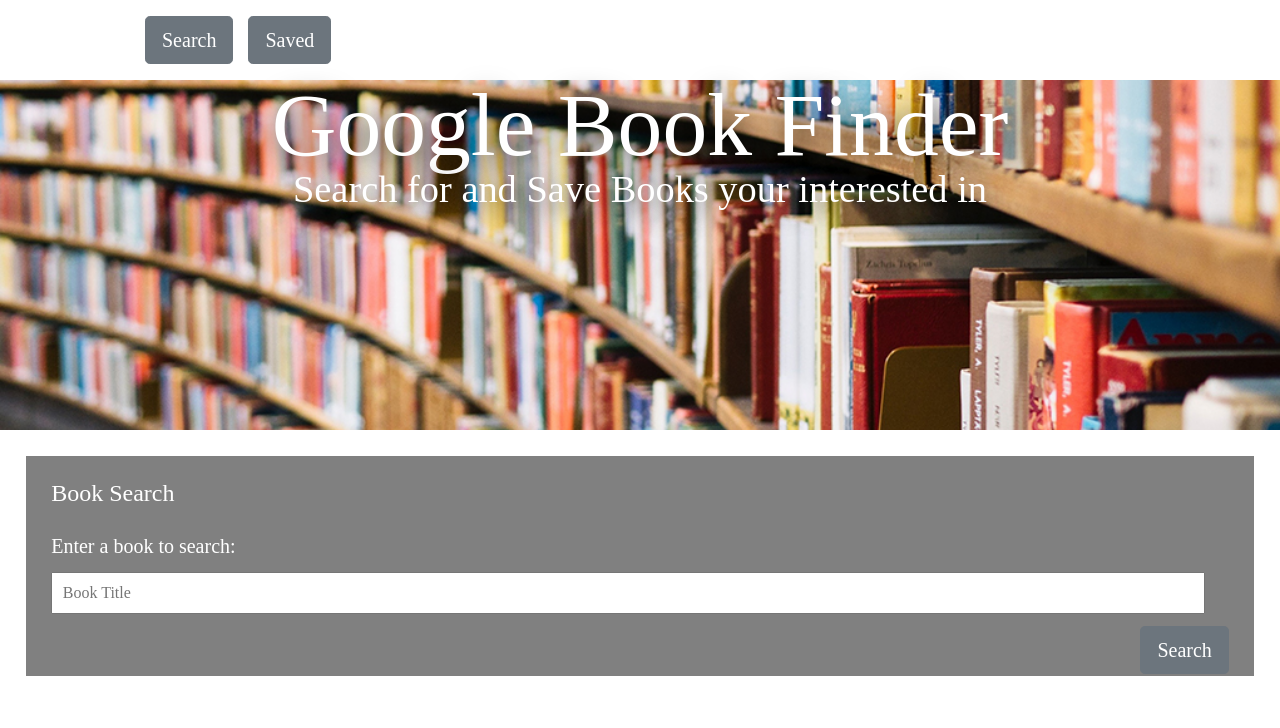
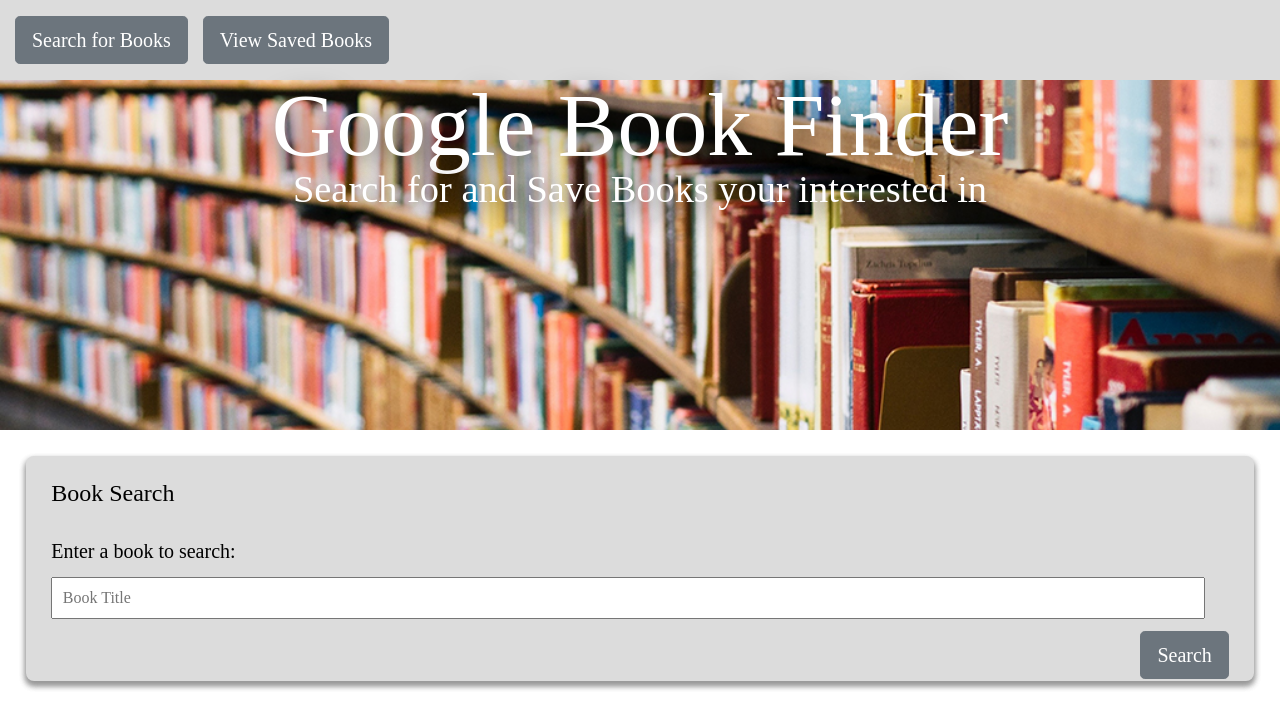
Before and after one commit to doingway2much/Google-Book-Finder, a React (Create React App) app in the folder client/: page / in a window 1280 px wide. Shown: the top 728 px of the page. Built offline with nearby package versions, Linux system fonts and the light colour scheme; the HTML template or start-up script is replaced by a standard one.

Commit message:
Added a bunch of formating to all pages

```diff
--- a/client/src/App.css
+++ b/client/src/App.css
@@ -1,66 +1,3 @@
-header p {
-  font-size: 3vw;
-  text-align: center;
-  color: white;
-  text-shadow: 5px 5px 30px black;
-}
-
-h3 {
-  font-size: 1.5rem;
-}
-
-/* #searchContainer, #resultsContainer {
-  color: white;
-  background-color: #33658A;
-  padding: 2vw;
-  margin: 2vw;
-  font-size: 3vw;
-} */
-
-form {
-  padding: 1rem 0 1.5rem;
-  position: relative;
-}
-
-label {
-  font-size: 1.25rem;
-}
-
-input {
-  margin: 1vw 0;
-  width: 98%;
-  padding: .75vw;
-  font-size: 1.25vw;
-}
-
-button {
-  border-radius: 0;
-  border: none;
-  background-color: #f9c411;
-  color: white;
-  padding: .75vw;
-  font-size: 1.25vw;
-}
-
-form button {
-  position: absolute;
-  right: 0;
-}
-
-button[disabled] {
-  background-color: #f9e39f;
-}
-
-#resultsContainer {
-  font-size: 1rem;
-}
-
-#resultsContainer h3 {
-  margin-bottom: 3.5vw;
-}
-
-
-
 @media screen and (min-width: 480px) {
   .bookResult .row:nth-of-type(2) {
     display: flex;
--- a/client/src/components/BookResult/BookResult.css
+++ b/client/src/components/BookResult/BookResult.css
@@ -3,6 +3,7 @@
     color: black;
     padding: 1.75vw;
     font-size: 1rem;
+    box-shadow: 0 2px 6px #999, 0 2px 6px #999;
   }
 
   .bookResult:not(:last-of-type) {
@@ -24,6 +25,8 @@
     max-width: 100px;
     max-height: auto;
     margin-right: 2vw;
+    box-shadow: 0 4px 6px #999, 0 4px 6px #999;
+    margin-bottom: 10px;
   }
 
   .aboutBook {
@@ -42,3 +45,8 @@
   .btnDiv button:first-of-type {
     margin-right: 1.75vw;
   }
+  h3 {
+    color: black;
+    margin-bottom: 5px;
+    font-size: 1.5rem;
+  }
--- a/client/src/components/Header/Header.css
+++ b/client/src/components/Header/Header.css
@@ -15,3 +15,9 @@
     color: white;
     text-shadow: 5px 5px 30px black;
   }
+  header p {
+    font-size: 3vw;
+    text-align: center;
+    color: white;
+    text-shadow: 5px 5px 30px black;
+  }
--- a/client/src/components/Nav/Nav.css
+++ b/client/src/components/Nav/Nav.css
@@ -1,5 +1,5 @@
 nav {
-    background-color: white;
+    background-color: #DCDCDC;
     padding: 1rem 0;
   }
 
--- a/client/src/components/Nav/Nav.js
+++ b/client/src/components/Nav/Nav.js
@@ -5,9 +5,8 @@
 function Nav() {
     return(
         <nav>
-            <h2>Google Books</h2>
-            <Link className="btn btn-secondary btn-lg" to="/">Search</Link>
-            <Link className="btn btn-secondary btn-lg" to="/saved">Saved</Link>
+            <Link className="btn btn-secondary btn-lg" to="/">Search for Books</Link>
+            <Link className="btn btn-secondary btn-lg" to="/saved">View Saved Books</Link>
         </nav>
     );
 }
--- a/client/src/components/ResultsContainer/ResultsContainer.js
+++ b/client/src/components/ResultsContainer/ResultsContainer.js
@@ -1,5 +1,6 @@
 import React from "react";
 import BookResult from "../BookResult/BookResult";
+import "./ResultsContainer";
 
 function ResultsContainer(props) {
     if(props.path === "/") {
--- a/client/src/components/SearchForm/SearchForm.css
+++ b/client/src/components/SearchForm/SearchForm.css
@@ -1,7 +1,30 @@
 #searchContainer, #resultsContainer {
+    border-radius: 8px;
+    box-shadow: 0 4px 6px #999, 0 4px 6px #999;
     color: white;
-    background-color: grey;
+    background-color: #DCDCDC;
     padding: 2vw;
     margin: 2vw;
     font-size: 3vw;
 }
+
+form button {
+    position: absolute;
+    right: 0;
+  }
+  form {
+    padding: 1rem 0 1.5rem;
+    position: relative;
+  }
+
+  label {
+    font-size: 1.25rem;
+    color: black;
+  }
+
+  input {
+    margin: 1vw 0;
+    width: 98%;
+    padding: .75vw;
+    font-size: 1.25vw;
+  }
```
Also changed, not shown: client/src/components/ResultsContainer/ResultsContainer.css (added, +7 -0 lines).
